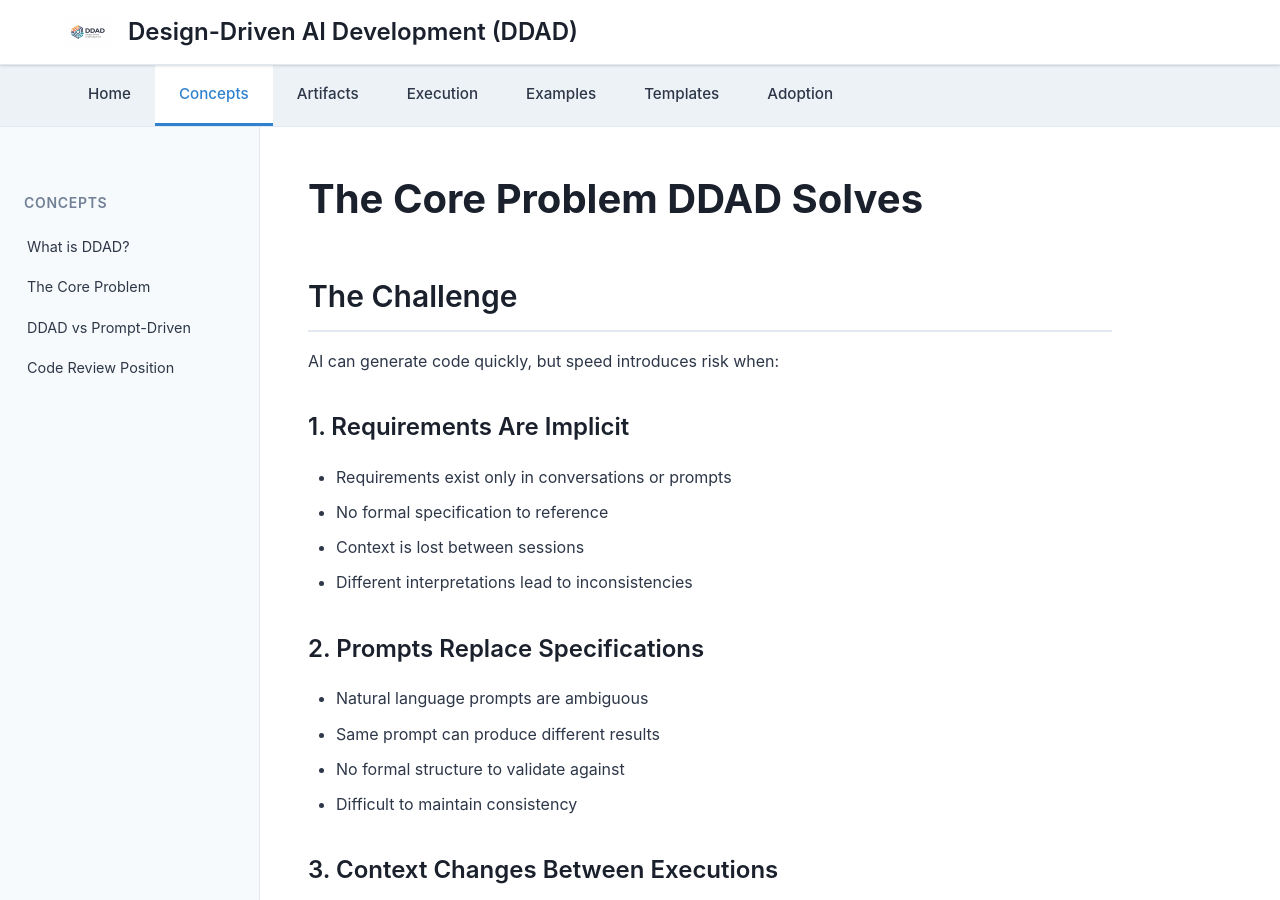
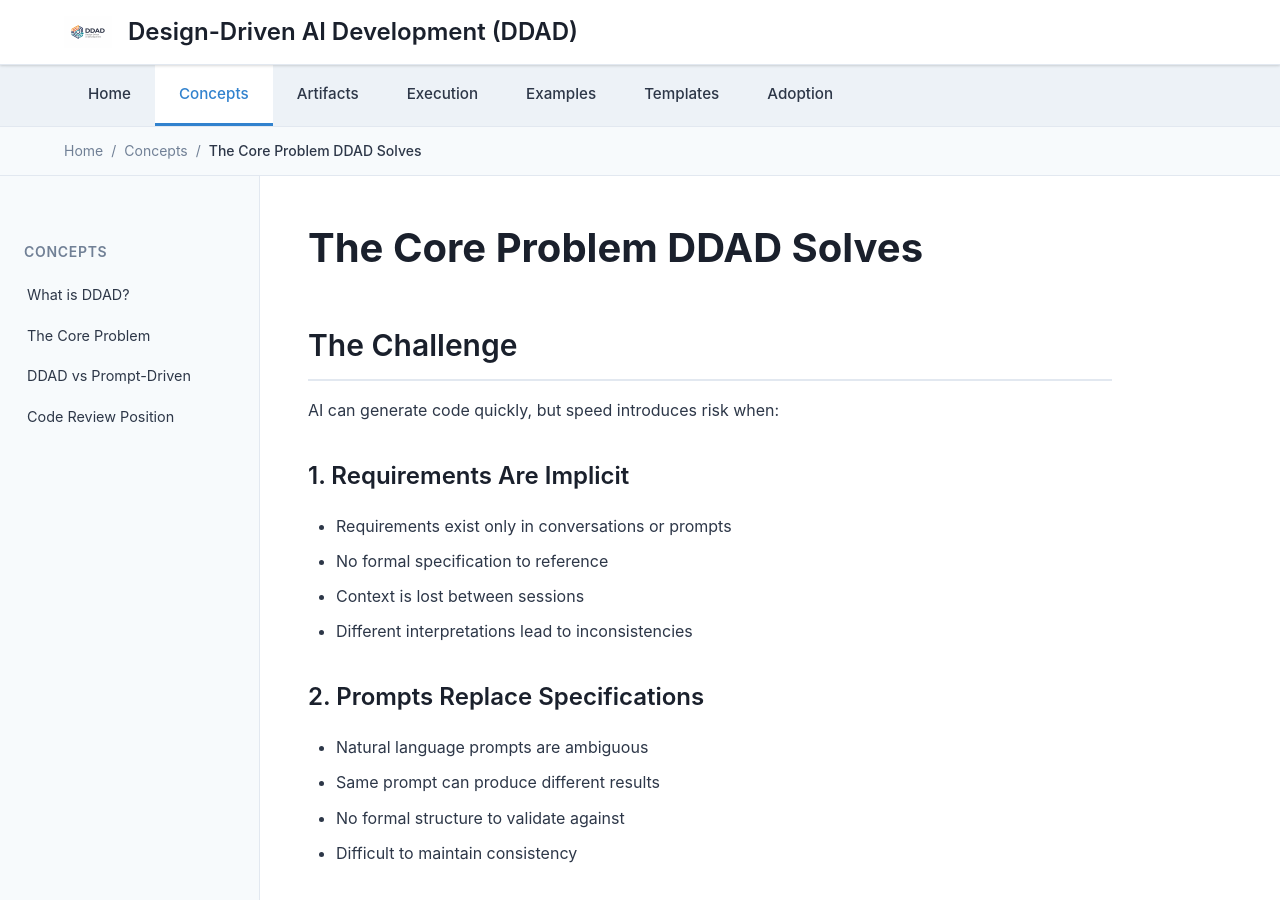
Before and after one commit to design-driven-ai-development/design-driven-ai-development, a Jekyll site: the page built from docs/concepts/the-core-problem.md, in a window 1280 px wide and 900 px high. Built offline with Jekyll 4.4.1, drawn with Linux system fonts in a browser that asks for light colours.

Commit message:
Update default.html

```diff
--- a/_layouts/default.html
+++ b/_layouts/default.html
@@ -582,6 +582,7 @@
 
     <nav>
         <div class="container">
+            <button class="nav-toggle" onclick="document.querySelector('nav ul').classList.toggle('open')" aria-label="Toggle navigation">☰</button>
             <ul>
                 <li><a href="{{ '/' | relative_url }}" {% if page.url == '/' %}class="active"{% endif %}>Home</a></li>
                 <li><a href="{{ '/concepts/what-is-ddad' | relative_url }}" {% if page.url contains '/concepts/' %}class="active"{% endif %}>Concepts</a></li>
@@ -593,6 +594,30 @@
             </ul>
         </div>
     </nav>
+
+    {% unless page.url == '/' %}
+    <div class="breadcrumbs">
+        <div class="container">
+            <a href="{{ '/' | relative_url }}">Home</a>
+            <span>/</span>
+            {% if page.url contains '/concepts/' %}
+                <a href="{{ '/concepts/what-is-ddad' | relative_url }}">Concepts</a>
+            {% elsif page.url contains '/artifacts/' %}
+                <a href="{{ '/artifacts/artifact-model' | relative_url }}">Artifacts</a>
+            {% elsif page.url contains '/execution/' %}
+                <a href="{{ '/execution/execution-flow' | relative_url }}">Execution</a>
+            {% elsif page.url contains '/examples/' %}
+                <a href="{{ '/examples/backend-example' | relative_url }}">Examples</a>
+            {% elsif page.url contains '/templates/' %}
+                <a href="{{ '/templates/AGENTS' | relative_url }}">Templates</a>
+            {% elsif page.url contains '/adoption/' %}
+                <a href="{{ '/adoption/getting-started' | relative_url }}">Adoption</a>
+            {% endif %}
+            <span>/</span>
+            <span class="current">{{ page.title }}</span>
+        </div>
+    </div>
+    {% endunless %}
 
     <div class="main-wrapper">
         {% if page.url != '/' %}
```
